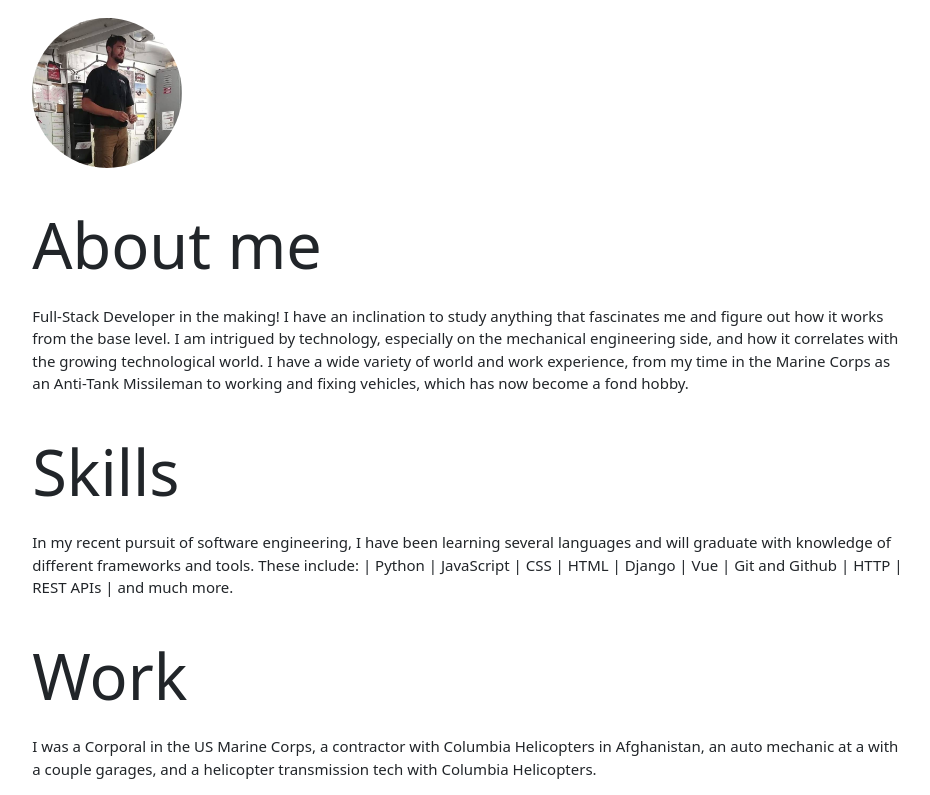
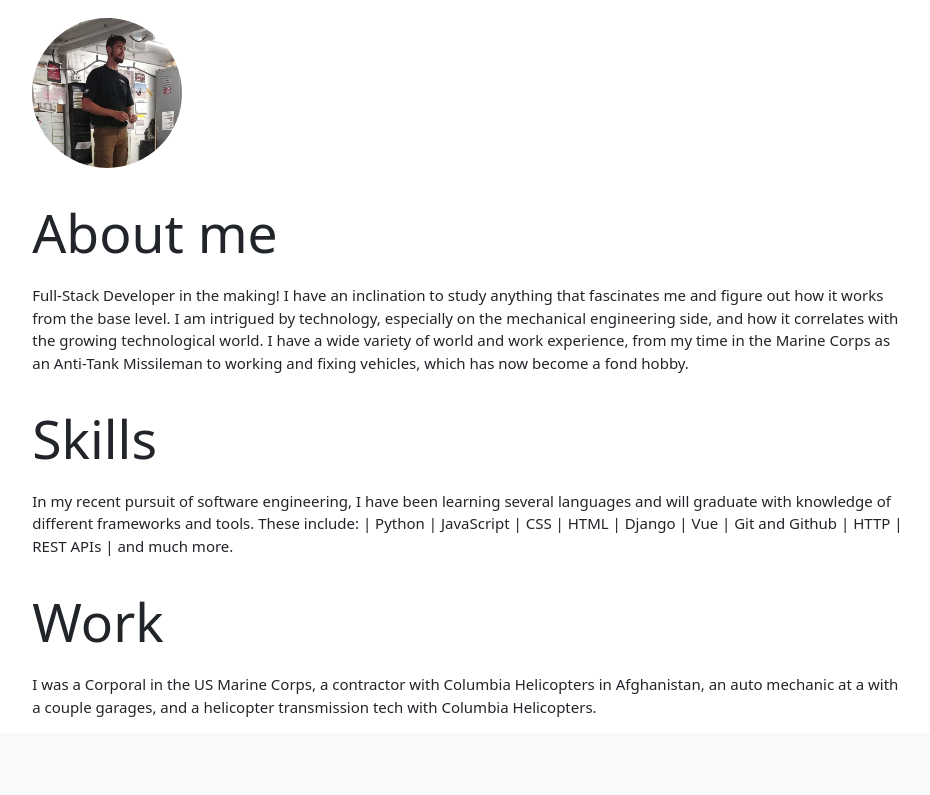
Before and after one commit to dbrunken/dbrunken.github.io, a Flask app: page / in a window 1280 px wide. Shown: the part 502-1297 px from the top of the page, without its empty margins (171-1101 px from the left). After the commit the page ends 1219 px from the top, so only its background shows below. Run offline with Flask 2, Linux system fonts and the light colour scheme; some libraries are stand-ins or nearby versions.

Commit message:
portfolio completed2

```diff
--- a/profile portfolio/templates/index.html
+++ b/profile portfolio/templates/index.html
@@ -64,19 +64,19 @@
       </section>
       <section class="category-section" id="about" data-nav="about">
         <header class="category-header">
-          <h1 class="category-title">About me</h1>
+          <h2 class="category-title">About me</h2>
         </header>
         <p class="category-description">Full-Stack Developer in the making! I have an inclination to study anything that fascinates me and figure out how it works from the base level. I am intrigued by technology, especially on the mechanical engineering side, and how it correlates with the growing technological world. I have a wide variety of world and work experience, from my time in the Marine Corps as an Anti-Tank Missileman to working and fixing vehicles, which has now become a fond hobby.</p>
       </section>
       <section class="category-section" id="skills" data-nav="skills">
         <header class="category-header">
-          <h1 class="category-title">Skills</h1>
+          <h2 class="category-title">Skills</h2>
         </header>
         <p class="category-description">In my recent pursuit of software engineering, I have been learning several languages and will graduate with knowledge of different frameworks and tools. These include: | Python | JavaScript | CSS | HTML | Django | Vue | Git and Github | HTTP | REST APIs | and much more.</p>
       </section>
       <section class="category-section" id="work" data-nav="work">
         <header class="category-header">
-          <h1 class="category-title">Work</h1>
+          <h2 class="category-title">Work</h2>
         </header>
         <p class="category-description">I was a Corporal in the US Marine Corps, a contractor with Columbia Helicopters in Afghanistan, an auto mechanic at a with a couple garages, and a helicopter transmission tech with Columbia Helicopters.</p>
       </section>
```
